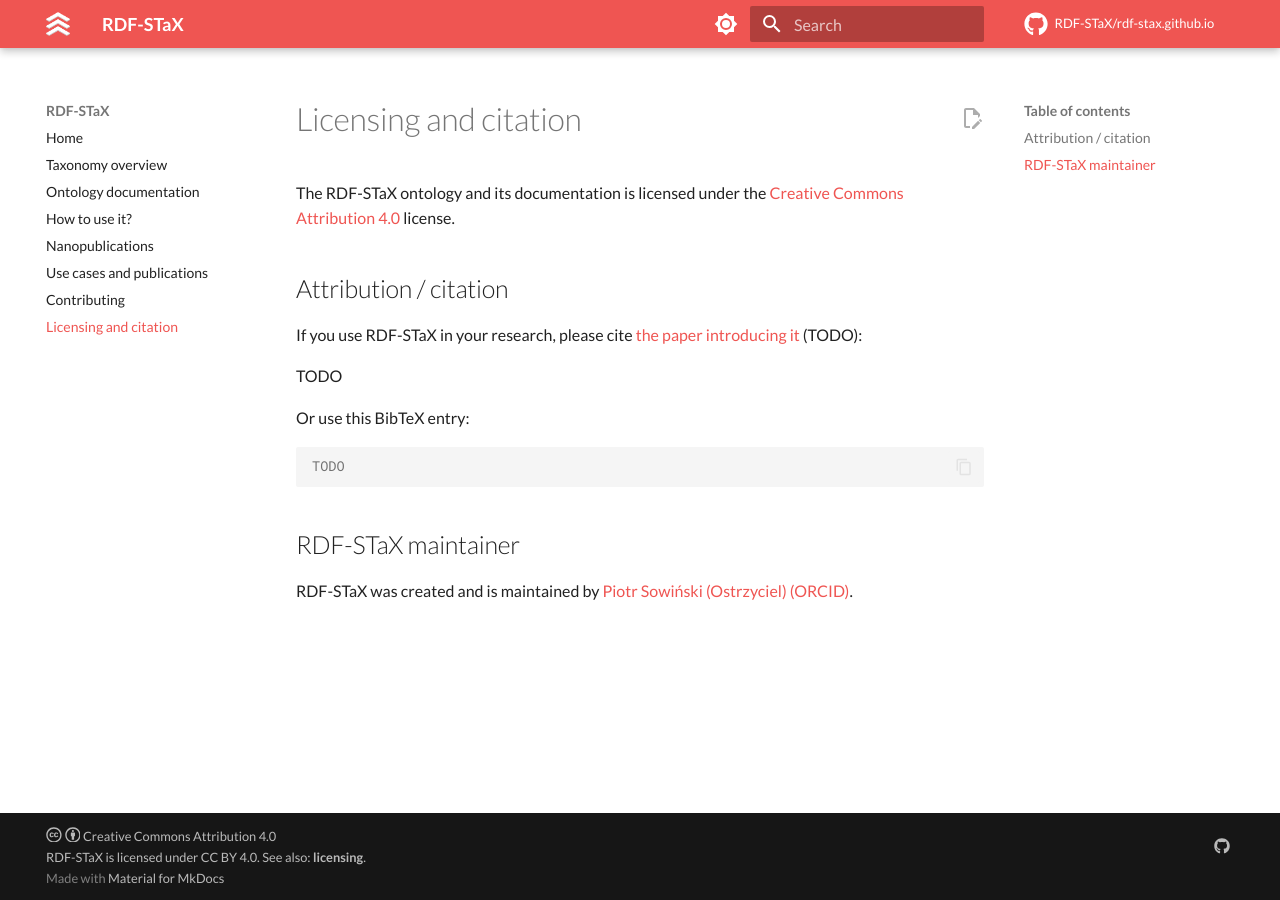
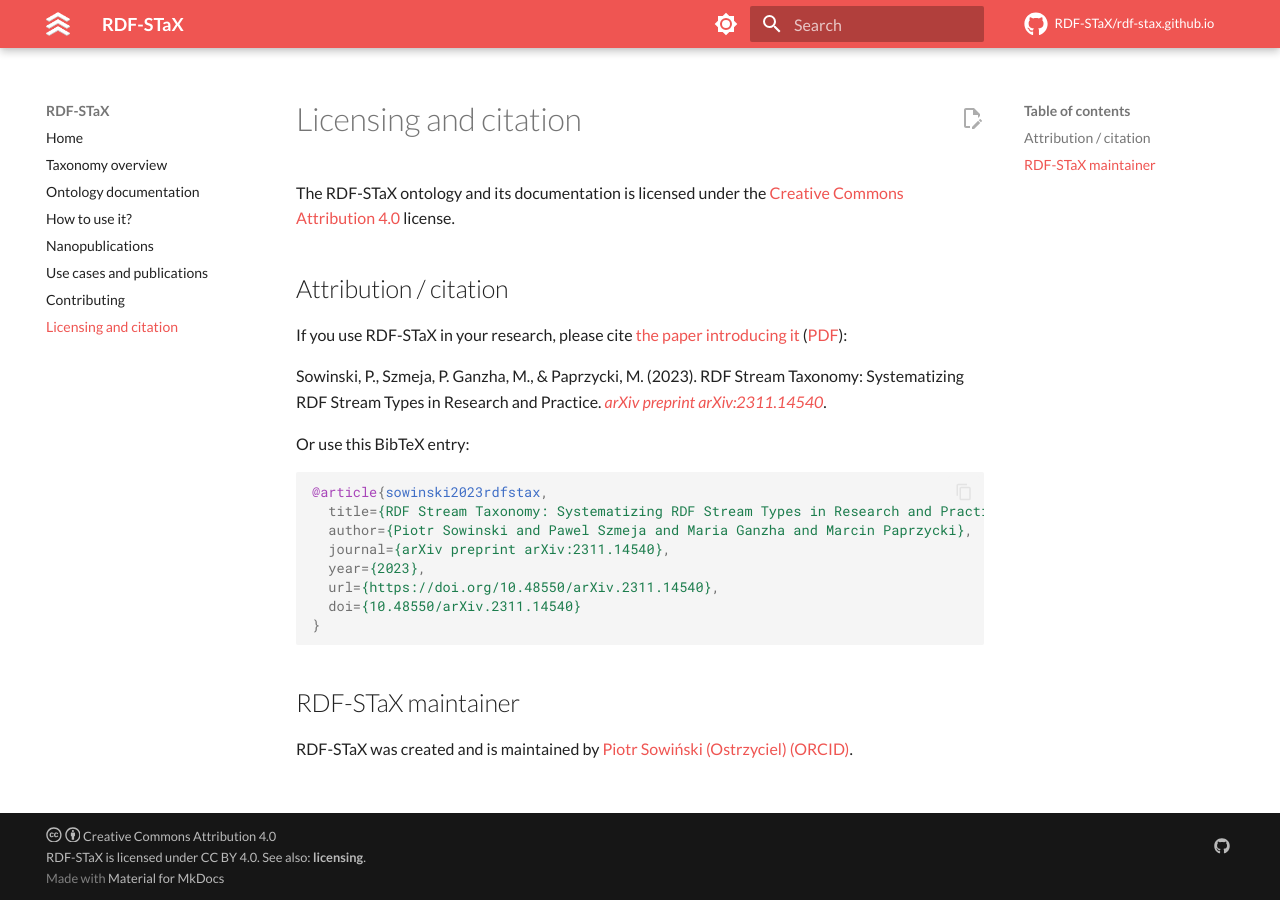
Before and after one commit to RDF-STaX/rdf-stax.github.io, an MkDocs documentation site: the page built from docs/licensing.md, in a window 1280 px wide. Built offline with MkDocs 1.6.1 and Material for MkDocs 9.7.7, drawn with Linux system fonts in a browser that asks for light colours; comment, search, counter and statistics services are not loaded; the version menu is left out.

Commit message:
Prepare 1.0.0 release (#23)
Add canonical citation, tidy up all TODOs.

````diff
--- a/docs/licensing.md
+++ b/docs/licensing.md
@@ -4,14 +4,21 @@ The RDF-STaX ontology and its documentation is licensed under the [Creative Comm
 
 ## Attribution / citation
 
-If you use RDF-STaX in your research, please cite [the paper introducing it]() (TODO):
+If you use RDF-STaX in your research, please cite [the paper introducing it](https://arxiv.org/abs/2311.14540) ([PDF](https://arxiv.org/pdf/2311.14540.pdf)):
 
-TODO
+Sowinski, P., Szmeja, P. Ganzha, M., & Paprzycki, M. (2023). RDF Stream Taxonomy: Systematizing RDF Stream Types in Research and Practice. _[arXiv preprint arXiv:2311.14540](https://arxiv.org/abs/2311.14540)_.
 
 Or use this BibTeX entry:
 
 ```bibtex
-TODO
+@article{sowinski2023rdfstax,
+  title={RDF Stream Taxonomy: Systematizing RDF Stream Types in Research and Practice},
+  author={Piotr Sowinski and Pawel Szmeja and Maria Ganzha and Marcin Paprzycki},
+  journal={arXiv preprint arXiv:2311.14540},
+  year={2023},
+  url={https://doi.org/10.48550/arXiv.2311.14540},
+  doi={10.48550/arXiv.2311.14540}
+}
 ```
 
 ## RDF-STaX maintainer
````
Also changed, not shown: docs/taxonomy.md (+1 -1 lines), docs/uses.md (+3 -2 lines).
